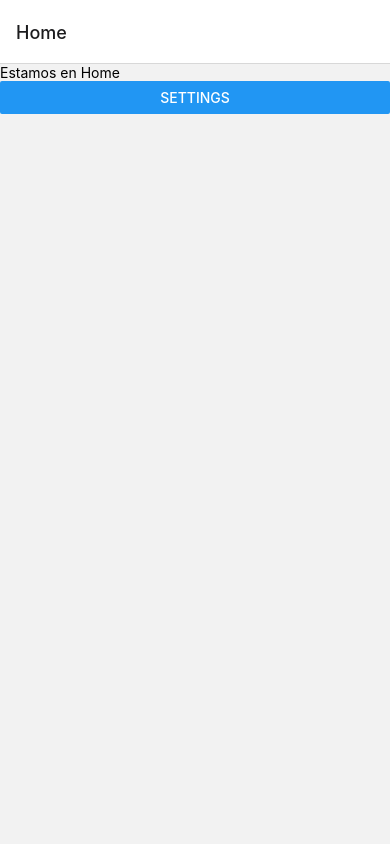
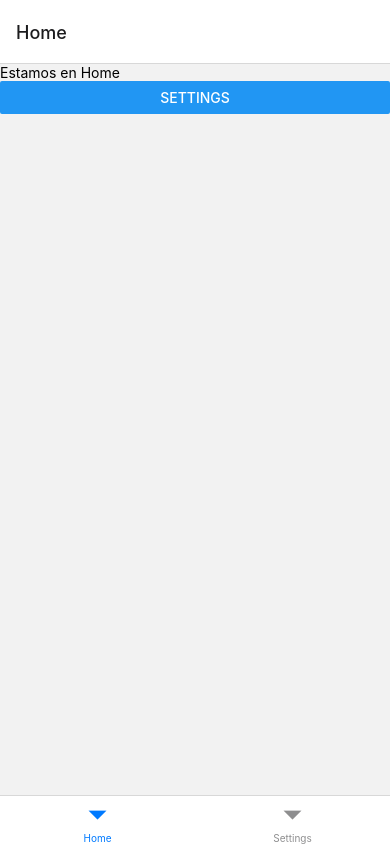
Before and after one commit to jorgedeltoro111/react-native-course, a React Native app: screen /Home in a window 390 px wide. Built offline with nearby package versions, Linux system fonts and the light colour scheme.

Commit message:
Tab navigator

```diff
--- a/App.js
+++ b/App.js
@@ -1,10 +1,11 @@
 import { StyleSheet} from 'react-native';
 import { NavigationContainer } from '@react-navigation/native';
 import NavigationStack from './src/navigation/NavigationStack';
+import NavigationTab from './src/navigation/NavigationTab';
 export default function App() {
   return (
     <NavigationContainer>
-      <NavigationStack/>
+      <NavigationTab/>
     </NavigationContainer>
   );
 }
--- /dev/null
+++ b/src/navigation/NavigationTab.js
@@ -0,0 +1,14 @@
+import React from 'react';
+import { createBottomTabNavigator } from "@react-navigation/bottom-tabs";
+import Home from "../screens/Home";
+import Settings from "../screens/Settings";
+const Tab = createBottomTabNavigator();
+
+export default function NavigationTab(){
+    return(
+        <Tab.Navigator>
+            <Tab.Screen name="Home" component={Home}/>
+            <Tab.Screen name="Settings" component={Settings}/>
+        </Tab.Navigator>
+    );
+}
--- a/src/screens/Home.js
+++ b/src/screens/Home.js
@@ -1,5 +1,6 @@
-import { View, Text, Button } from 'react-native'
 import React from 'react'
+import { View, Text, Button, SafeAreaView } from 'react-native'
+
 
 export default function Home(props) {
   const {navigation} = props;
@@ -8,9 +9,9 @@
     navigation.navigate("Settings");
   };
   return (
-    <View>
+    <SafeAreaView>
       <Text>Estamos en Home</Text>
       <Button onPress={goToPage} title='Settings'/>
-    </View>
+    </SafeAreaView>
   );
 }
```
